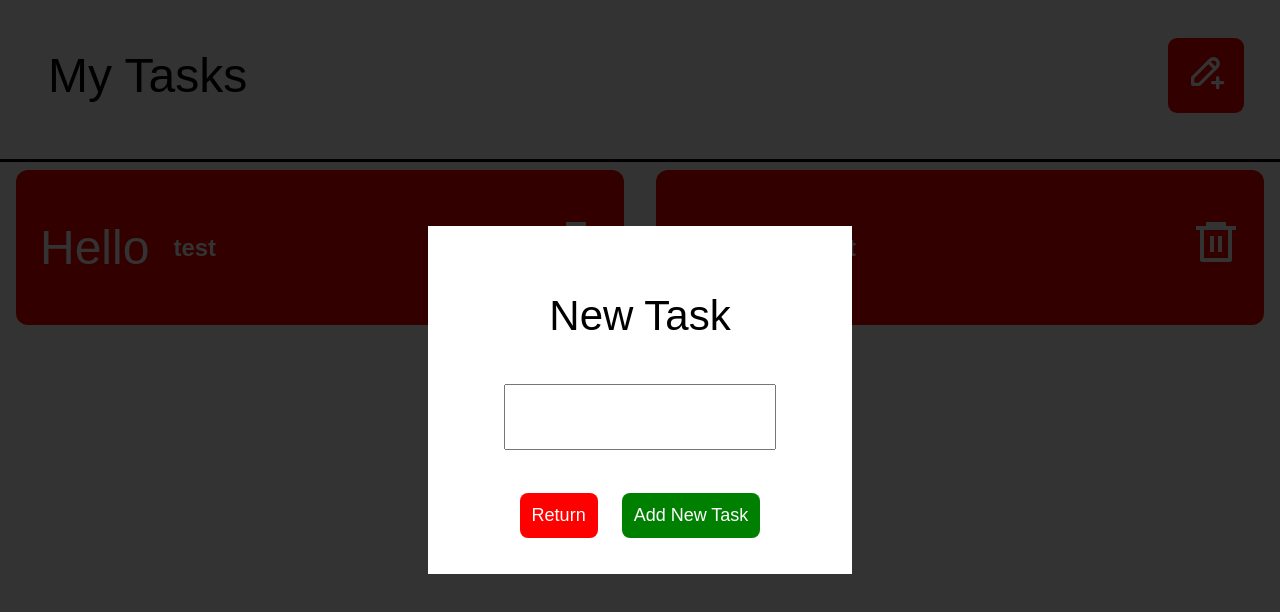
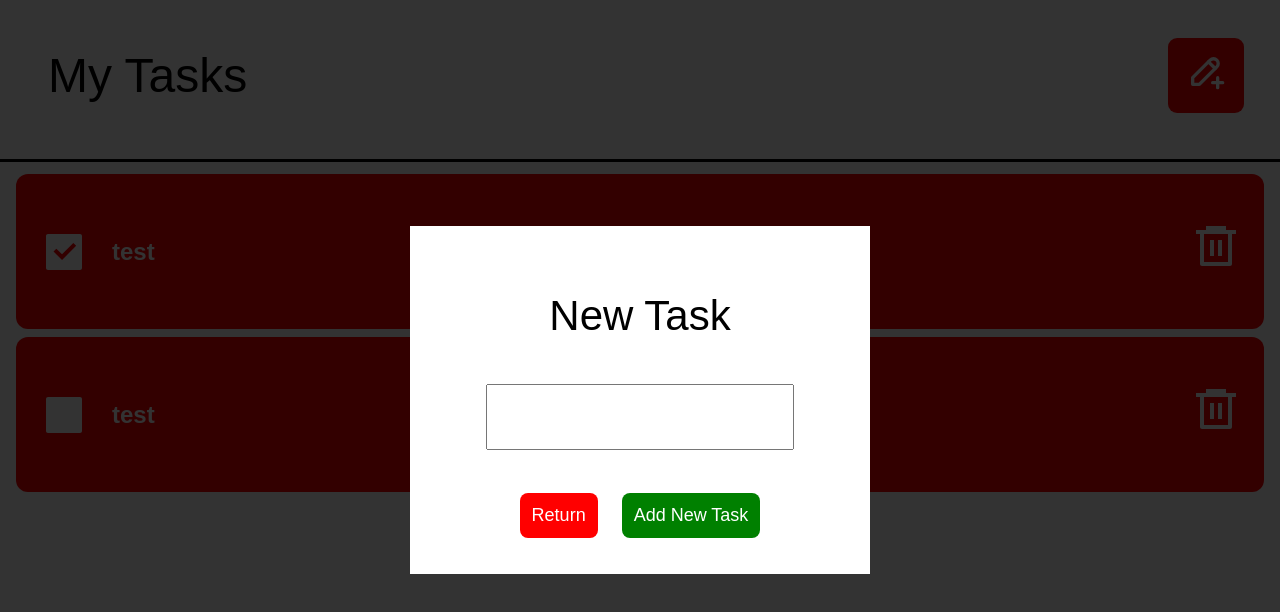
Before and after one commit to N-Cress/reactToDoPrac, a React (Vite) app: page / in a window 1280 px wide. Both pictures are taken after a click on the element 1206 px from the left and 75 px from the top of the page. Shown: the top 612 px of the page. Built offline with nearby package versions, Linux system fonts and the light colour scheme.

Commit message:
functions for toggling and adding toDos, animation on hover over toggle,delete, and toDos

```diff
--- a/src/App.css
+++ b/src/App.css
@@ -53,18 +53,27 @@ body {
 .todo-list {
   display: flex;
   width: 100%;
+  flex-direction: column;
 }
 
 .todo-container {
   display: flex;
   justify-content: space-between;
   align-items: center;
-  width: 100%;
-  margin: 0px 16px;
+  margin: 4px 16px;
   background-color: red;
   color: white;
   padding: 0px 24px;
   border-radius: 12px;
+  transition-property: border-width, border-style;
+  transition-duration: 0.25s, 0.25s;
+
+}
+
+.todo-container:hover {
+  border-width: 12px;
+  border-style: solid;
+
 }
 
 .todo-container-left {
@@ -78,6 +87,11 @@ body {
   display: flex;
 }
 
+.todo-checkbox:hover {
+  opacity: 85%;
+  cursor: pointer;
+}
+
 .todo-text {
   font-size: 24px;
   font-weight: 700;
@@ -86,6 +100,12 @@ body {
 .todo-delete {
   font-size: 48px;
 }
+
+.todo-delete:hover {
+  opacity: 85%;
+  cursor: pointer;
+}
+
 
 /* Popup */
 
@@ -103,6 +123,7 @@ body {
 .popup {
   background-color: white;
   height: 300px;
+  width: 300px;
   opacity: 100%;
   padding: 24px 80px;
   display: flex;
@@ -123,6 +144,11 @@ body {
 .popup-title {
   font-size: 42px;
   margin-bottom: 12px;
+}
+
+.popup-error{
+  font-size: 18px;
+  color: red;
 }
 
 .popup-input {
--- a/src/App.jsx
+++ b/src/App.jsx
@@ -1,14 +1,14 @@
 import { useState } from 'react'
 import './App.css'
 import { TbPencilPlus } from 'react-icons/tb'
-import { RiCheckboxBlankFill, RiDeleteBin6Line } from 'react-icons/ri'
+import { RiCheckboxBlankFill, RiCheckboxFill, RiDeleteBin6Line } from 'react-icons/ri'
 import { v4 as uuid } from "uuid"
 
 const toDoStart = [
   {
     id: uuid(),
     text: "test",
-    complete: false,
+    complete: true,
   },
   {
     id: uuid(),
@@ -18,8 +18,44 @@ const toDoStart = [
 ]
 
 function App() {
-  const [toDo, settoDo] = useState(toDoStart)
+  const [toDo, setToDo] = useState(toDoStart)
   const [popUp, setPopUp] = useState(false)
+  const [newTaskText, setNewTaskText] = useState("")
+  const [taskError, setTaskError] = useState(false)
+
+function handleNewTask()  {
+  if (newTaskText !== "") {
+    setToDo(current => {
+      return [...current,
+      {
+        id: uuid(),
+        text: newTaskText,
+        complete: false,
+      }
+      ]
+    })
+    setPopUp(false)
+    setNewTaskText("")
+    setTaskError(false)
+  }
+  else {
+    setTaskError(true)
+  }
+}
+
+function toggleComplete(id) {
+  setToDo(current => {
+    return current.map(item => {
+      if (item.id === id) {
+        return {
+          ...item,
+          complete: !item.complete
+        }
+      }
+      return item;
+    })
+  })
+}
 
   return (
     <>
@@ -29,15 +65,21 @@ function App() {
           <p className="popup-title">
             New Task
           </p>
+          { taskError &&
+            <p className="popup-error">
+              Error: Please enter text into the field before submitting
+            </p>
+          }
           <input className="popup-input"
           type="text"
-          value=""
+          value={newTaskText}
+          onChange={(e) => setNewTaskText(e.target.value)}
           />
           <div className="popup-buttons-container">
             <button onClick={()=> setPopUp(false)} className="popup-button back">
               Return
             </button>
-            <button className="popup-button add">
+            <button onClick={handleNewTask} className="popup-button add">
               Add New Task
             </button>
           </div>
@@ -59,8 +101,8 @@ function App() {
             <>
             <div className="todo-container" key={toDos.key}>
               <div className="todo-container-left">
-                <p className="todo-checkbox">
-                  { toDos.complete ? <RiCheckboxBlankFill /> : <div> Hello</div>}
+                <p onClick={() => toggleComplete(toDos.id)}className="todo-checkbox">
+                  { toDos.complete ? <RiCheckboxFill /> : <RiCheckboxBlankFill />}
 
                 </p>
                 <p className="todo-text">
```
